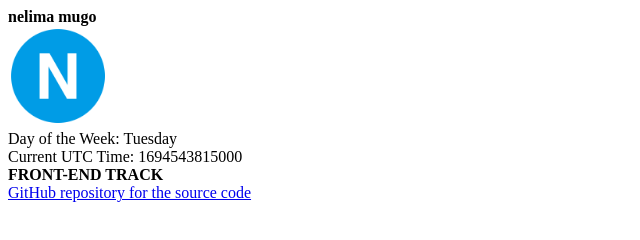
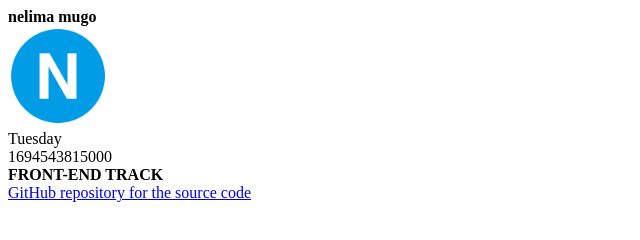
Before and after one commit to Nelima-Mugo/Stage-one, a plain HTML site: page index.html in a window 1280 px wide. Shown: the whole page, without its empty margins (0-640 px from the left). Drawn offline with Linux system fonts and the light colour scheme.

Commit message:
Removed tags

```diff
--- a/index.html
+++ b/index.html
@@ -20,7 +20,7 @@
       let t = setInterval(utcTimer, 1000);
       function utcTimer() {
         let displayUTCTime = document.querySelector('[data-testid="currentUTCTime"]');
-        displayUTCTime.innerHTML = "Current UTC Time: " + utcTime();
+        displayUTCTime.innerHTML = utcTime();
       }
 
 
@@ -31,7 +31,7 @@
         return daysArray[today];
       }
       let displayDay = document.querySelector('[data-testid="currentDayOfTheWeek"');
-      displayDay.innerHTML = "Day of the Week: " + day();
+      displayDay.innerHTML = day();
     </script>
   </body>
 </html>
```
